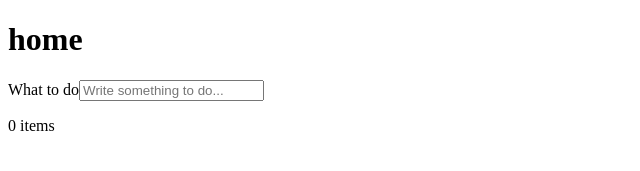
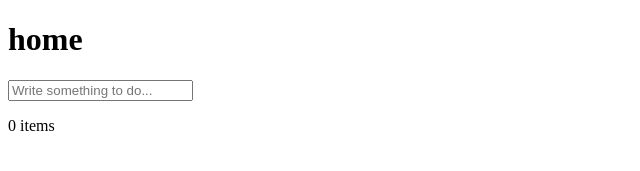
Before and after one commit to flema1/stackbuilders-react--todo-exercise, a React app: page / in a window 1280 px wide. Shown: the top 171 px of the page, without its empty margins (0-640 px from the left). Built offline with nearby package versions, Linux system fonts and the light colour scheme; the HTML template or start-up script is replaced by a standard one.

Commit message:
remove inputfield label

```diff
--- a/client/app/src/components/TodoForm.js
+++ b/client/app/src/components/TodoForm.js
@@ -2,12 +2,9 @@
 import React from 'react';
 
 const TodoForm = ({onInputUpdate, value, onKeyPress, disabled}) => {
-  console.log(disabled)
   return (
     <div>
-
       <div className="todo-form-group">
-                <label htmlFor={'email'}>What to do</label>
         <input
           className='todo-form-input'
           type="text"
```
Lines whose indentation alone changed are shown as unchanged.
